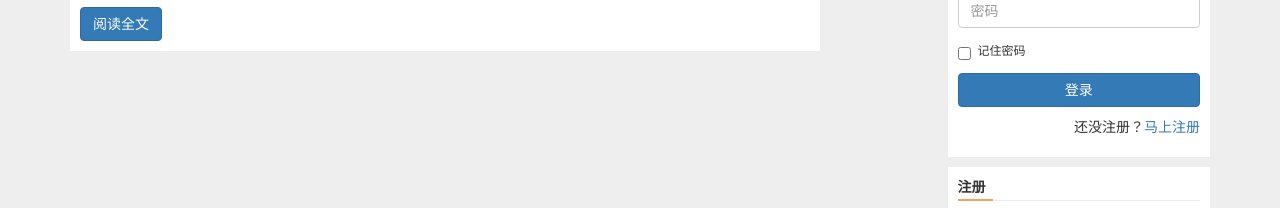
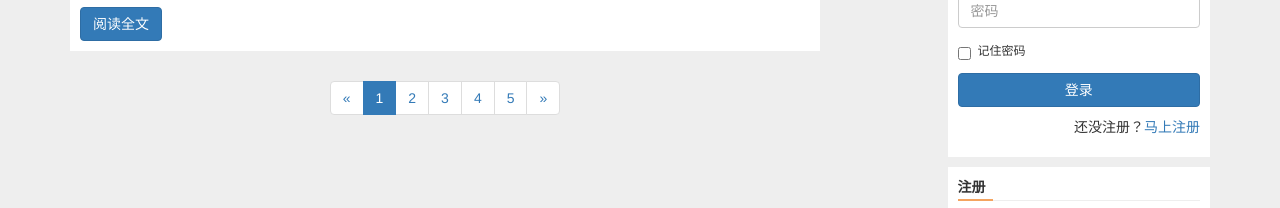
Before and after one commit to OliviaDU/node-blog, a website: page views/main/index.html in a window 1280 px wide. Shown: the part 538-746 px from the top of the page. Drawn offline with Linux system fonts and the light colour scheme.

Commit message:
添加了注释和分页

```diff
--- a/public/css/main.css
+++ b/public/css/main.css
@@ -54,3 +54,8 @@ a {
 .form-signin button {
     margin: 10px 0;
 }
+
+.nav-pagination {
+    display: table;
+    margin: 0 auto;
+}
--- a/views/main/index.html
+++ b/views/main/index.html
@@ -16,6 +16,7 @@
 
 <body>
     <div class="container">
+        <!--头部导航 start-->
         <header>
             <div class="backimg"><img src="/public/images/head.jpg" alt="背景图片"></div>
             <nav class="navbar navbar-default navbar-static-top">
@@ -36,8 +37,11 @@
                 </div>
             </nav>
         </header>
+        <!--头部导航 end-->
+
         <div class="row">
             <div class="col-sm-8">
+                <!--文章摘要列表 start-->
                 <div class="blog-article">
                     <h2>JavaScript基础之一</h2>
                     <p>This example is a quick exercise to illustrate how the default, static navbar and fixed to top navbar work. It includes the responsive CSS and HTML, so it also adapts to your viewport and device.</p>
@@ -48,8 +52,34 @@
                     <p>This example is a quick exercise to illustrate how the default, static navbar and fixed to top navbar work. It includes the responsive CSS and HTML, so it also adapts to your viewport and device.</p>
                     <button type="button" class=" btn btn-primary">阅读全文</button>
                 </div>
+                <!--文章摘要列表 end-->
+
+                <!--分页 start-->
+                <nav class="nav-pagination" aria-label="Page navigation">
+                    <ul class="pagination">
+                        <li>
+                            <a href="#" aria-label="Previous">
+                                <span aria-hidden="true">&laquo;</span>
+                            </a>
+                        </li>
+                        <li class="active"><a href="#">1</a></li>
+                        <li><a href="#">2</a></li>
+                        <li><a href="#">3</a></li>
+                        <li><a href="#">4</a></li>
+                        <li><a href="#">5</a></li>
+                        <li>
+                            <a href="#" aria-label="Next">
+                                <span aria-hidden="true">&raquo;</span>
+                            </a>
+                        </li>
+                    </ul>
+                </nav>
+                <!--分页 end-->
             </div>
+
+            <!--侧边栏 start-->
             <div class="col-sm-3 col-sm-offset-1 blog-sidebar">
+                <!--用户信息 start-->
                 <div class="sidebar-module">
                     <div class="sidebar-title">
                         <span>用户信息&nbsp;&nbsp;</span>
@@ -60,6 +90,9 @@
                         <a href="#">退出</a>
                     </div>
                 </div>
+                <!--用户信息 end-->
+
+                <!--登录 start-->
                 <div class="sidebar-module">
                     <div class="sidebar-title">
                         <span>登录&nbsp;&nbsp;</span>
@@ -78,6 +111,9 @@
                         <p class=" pull-right">还没注册？<a>马上注册</a></p>
                     </div>
                 </div>
+                <!--登录 end-->
+
+                <!--注册 start-->
                 <div class="sidebar-module">
                     <div class="sidebar-title">
                         <span>注册&nbsp;&nbsp;</span>
@@ -95,7 +131,11 @@
                         <p class=" pull-right">已有账号？<a>马上登录</a></p>
                     </div>
                 </div>
+                <!--注册 end-->
+
             </div>
+            <!--侧边栏 end-->
+
         </div>
 
     </div>
```
